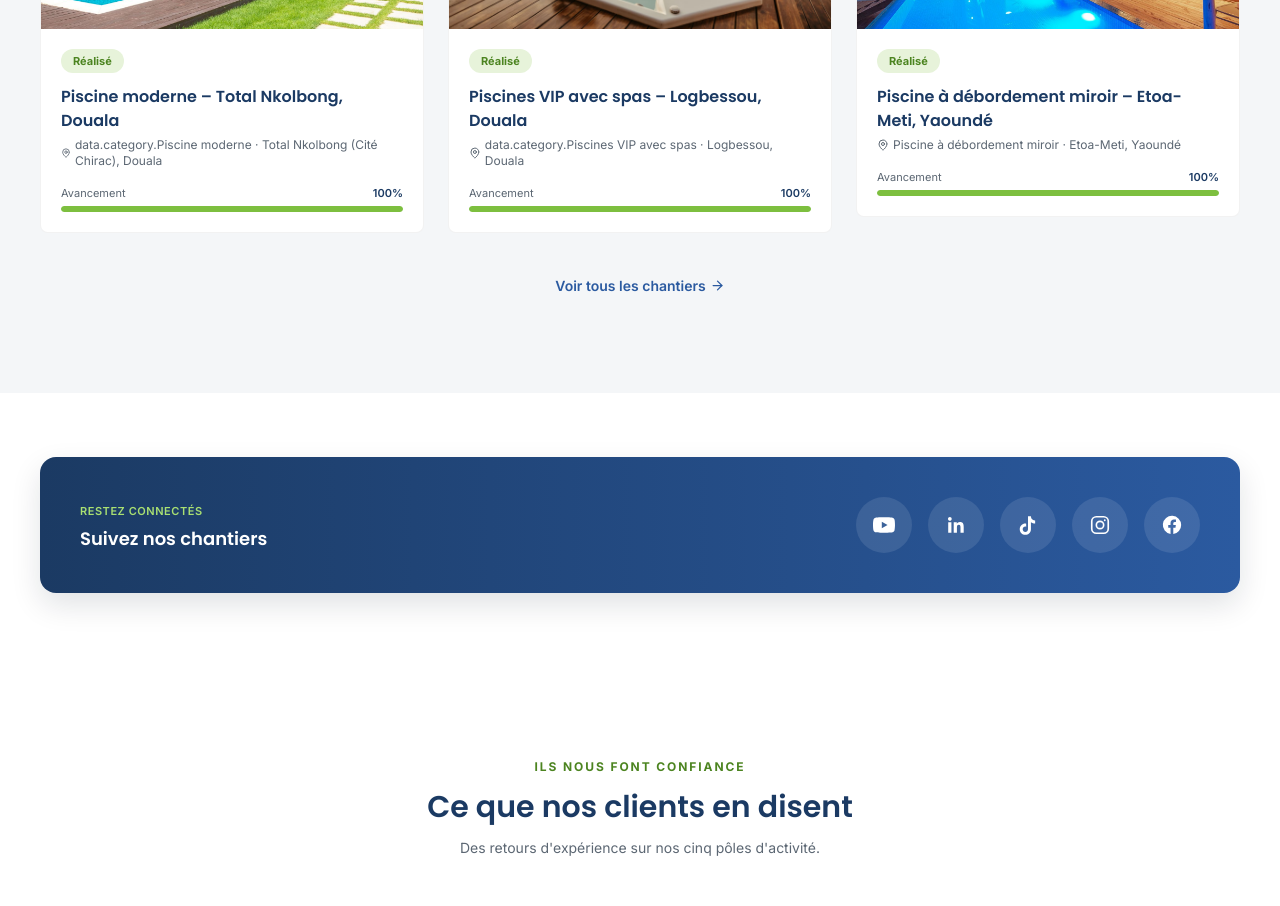
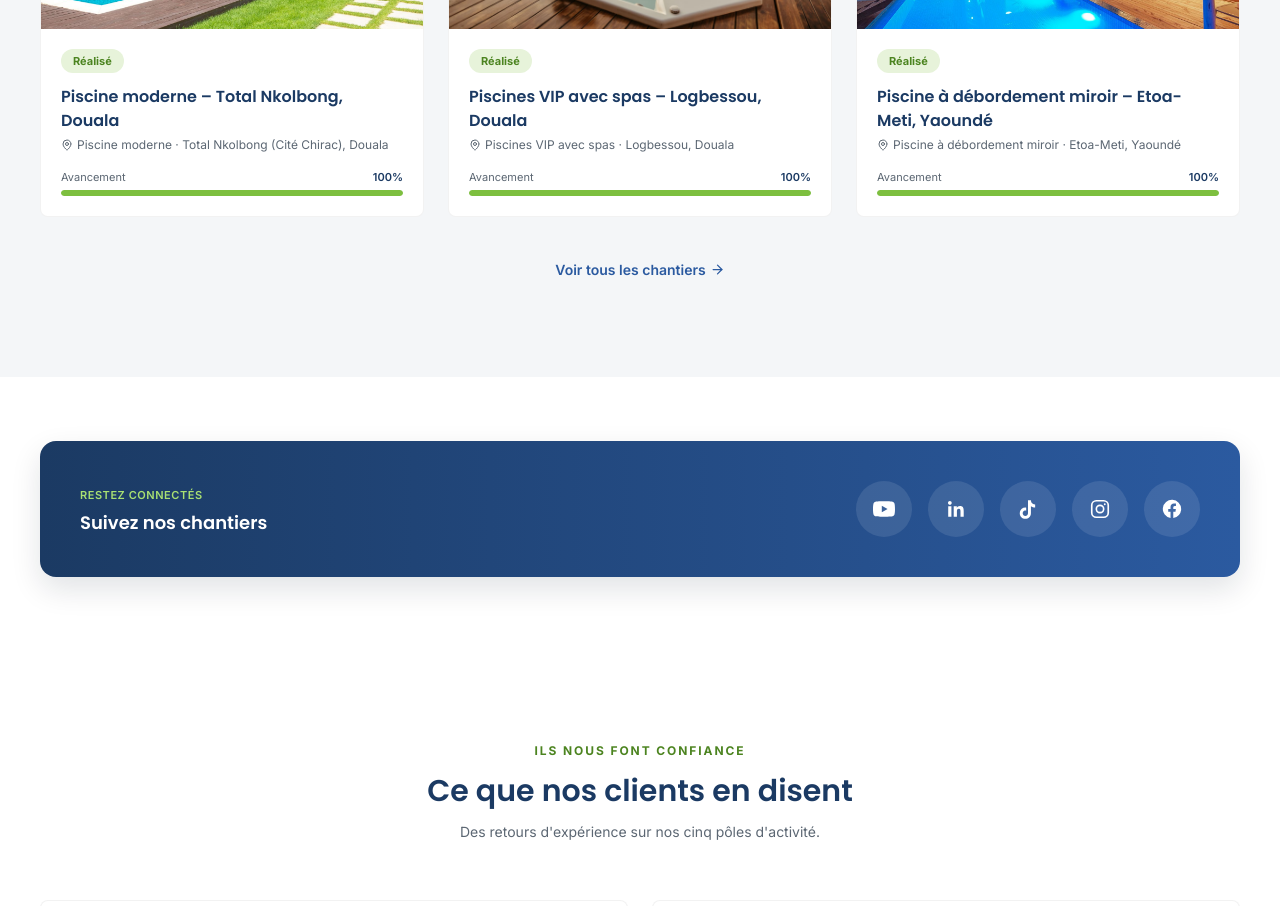
Before and after one commit to Maeva6/MN3J-GROUP_website, a React (Vite) app: page / in a window 1280 px wide. Shown: the part 3300-4206 px from the top of the page. Built offline with nearby package versions, Linux system fonts and the light colour scheme; no server answers.

Commit message:
Ajout de libellés manquant pour les nouvelles catégoriesq de piscines qui n'esxistait pas le dictionnaire.

```diff
--- a/src/i18n/en.js
+++ b/src/i18n/en.js
@@ -376,6 +376,9 @@ export const en = {
       "BTP & finitions": "Construction & finishing",
       "Formation aquatique": "Aquatic training",
       "Décoration intérieure & extérieure": "Interior & exterior decoration",
+      "Piscine moderne": "Modern pool",
+      "Piscines VIP avec spas": "VIP pools with spas",
+      "Piscine à débordement avec spas": "Infinity pool with spas",
     },
     hoursDay: {
       "Lundi – Vendredi": "Monday – Friday",
--- a/src/i18n/fr.js
+++ b/src/i18n/fr.js
@@ -376,6 +376,9 @@ export const fr = {
       "BTP & finitions": "BTP & finitions",
       "Formation aquatique": "Formation aquatique",
       "Décoration intérieure & extérieure": "Décoration intérieure & extérieure",
+      "Piscine moderne": "Piscine moderne",
+      "Piscines VIP avec spas": "Piscines VIP avec spas",
+      "Piscine à débordement avec spas": "Piscine à débordement avec spas",
     },
     hoursDay: {
       "Lundi – Vendredi": "Lundi – Vendredi",
```
